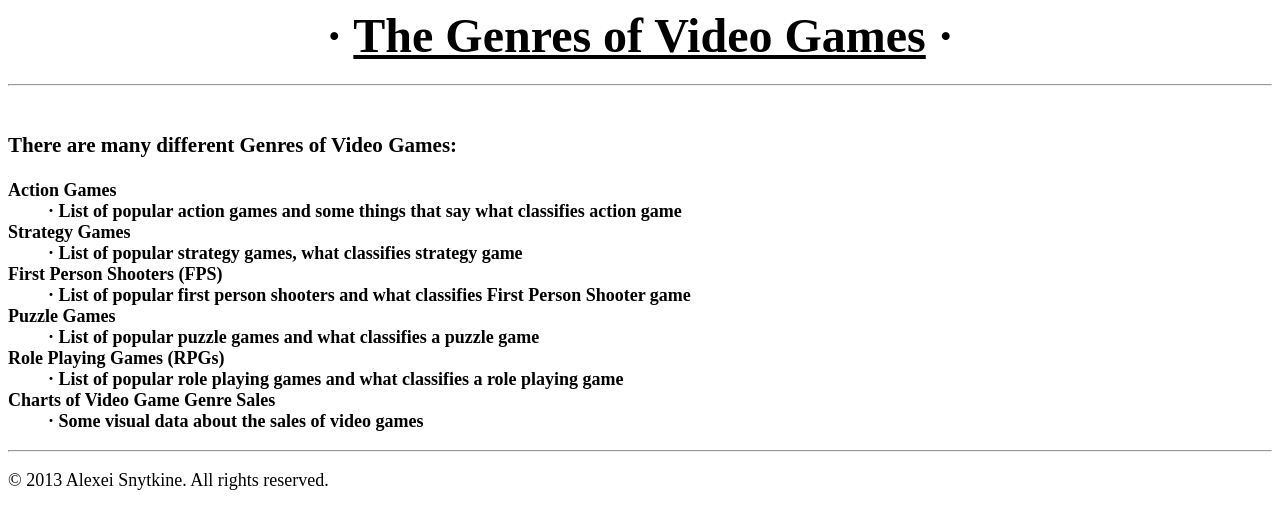
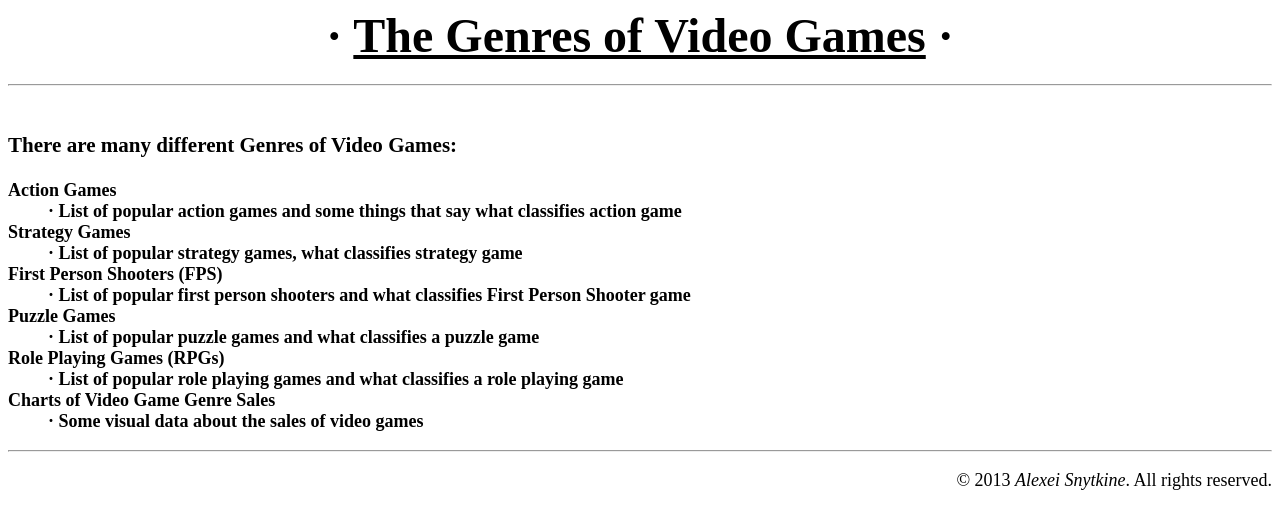
Before and after one commit to lombax28/WebPageDesign, a plain HTML site: page Video Games/home.html in a window 1280 px wide. Drawn offline with Linux system fonts and the light colour scheme.

Commit message:
Aligning copyright and italicise name

```diff
--- a/Video Games/home.html
+++ b/Video Games/home.html
@@ -27,8 +27,8 @@
 	</font>
 	<hr>
 	<font size=4>
-		<p>
-			&#169 2013 Alexei Snytkine. All rights reserved.
+		<p align=right>
+			&#169 2013 <i>Alexei Snytkine</i>. All rights reserved.
 		</p>
 	</font>
 </body>
```
